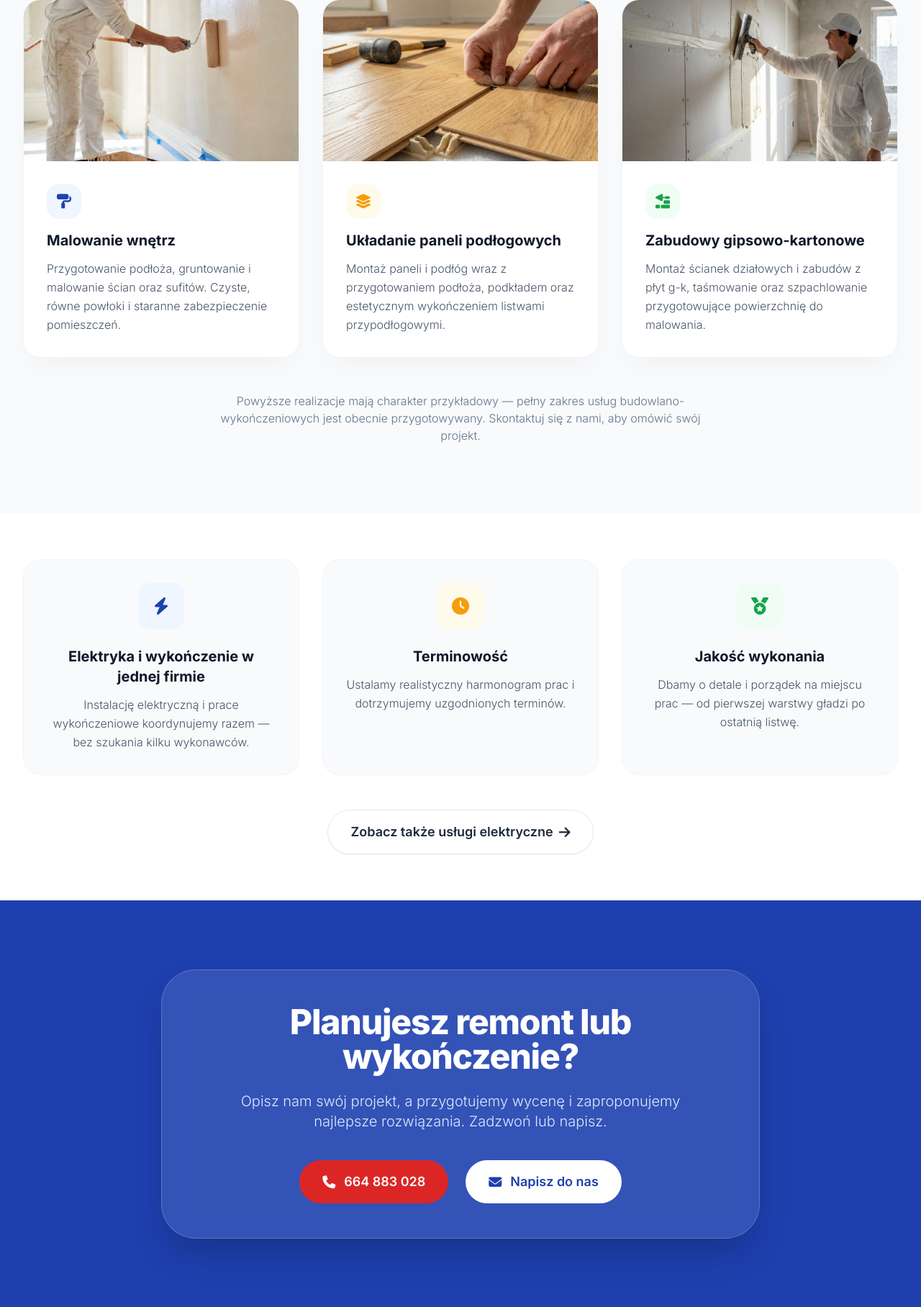
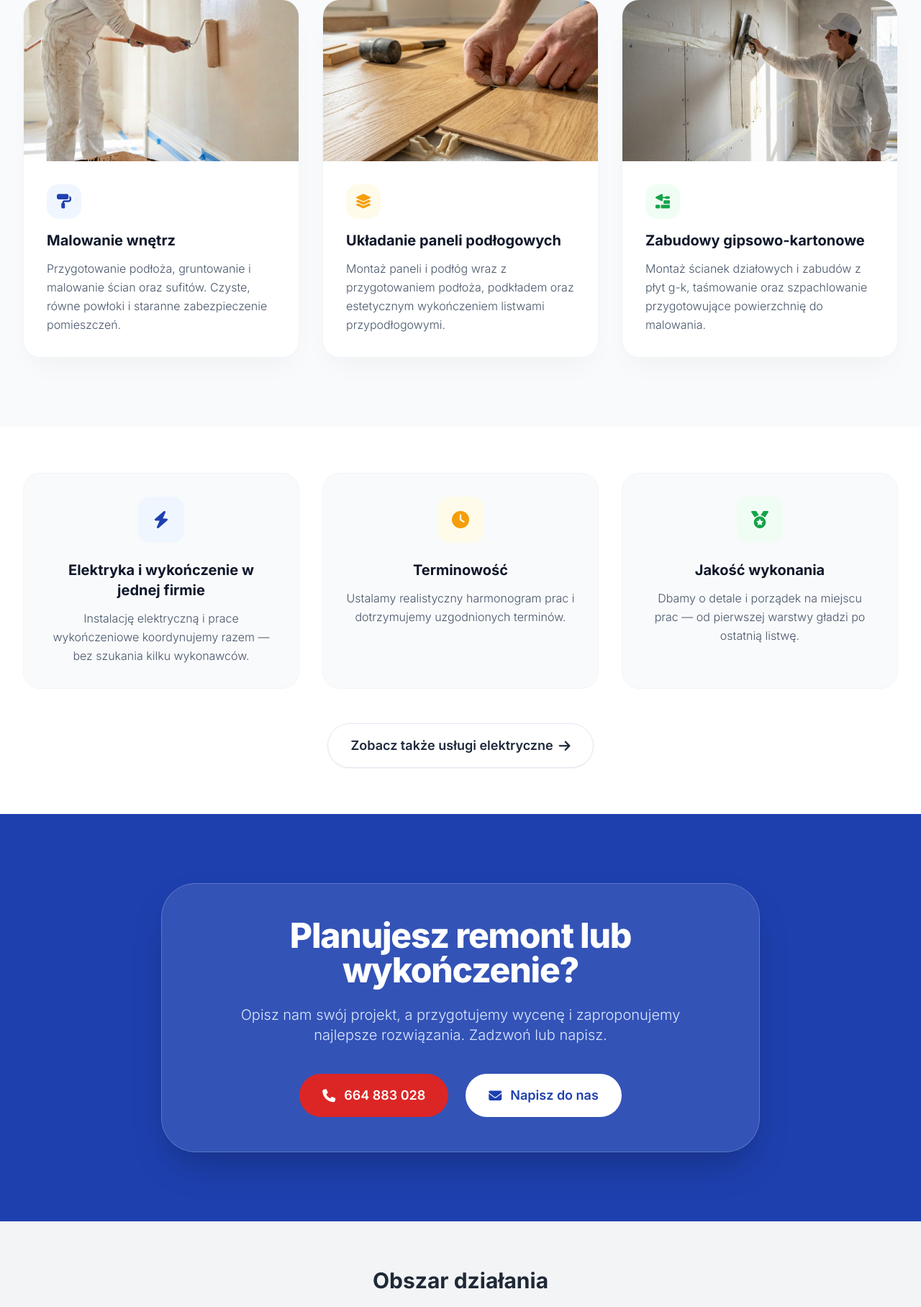
Before and after one commit to marsiox/faza-ekspert-flask, a Flask app: page /uslugi-budowlano-wykonczeniowe in a window 1280 px wide. Shown: the part 1105-2921 px from the top of the page at 72% size. Run offline with Flask 3, Linux system fonts and the light colour scheme; some libraries are stand-ins or nearby versions.

Commit message:
Remove sample-works disclaimer from finishing page

```diff
--- a/app/templates/finishing.html
+++ b/app/templates/finishing.html
@@ -194,13 +194,6 @@
                 </div>
             </article>
         </div>
-
-        <div class="mt-12 text-center">
-            <p class="text-slate-500 font-light max-w-2xl mx-auto">
-                Powyższe realizacje mają charakter przykładowy — pełny zakres usług budowlano-wykończeniowych
-                jest obecnie przygotowywany. Skontaktuj się z nami, aby omówić swój projekt.
-            </p>
-        </div>
     </div>
 </section>
 
```
